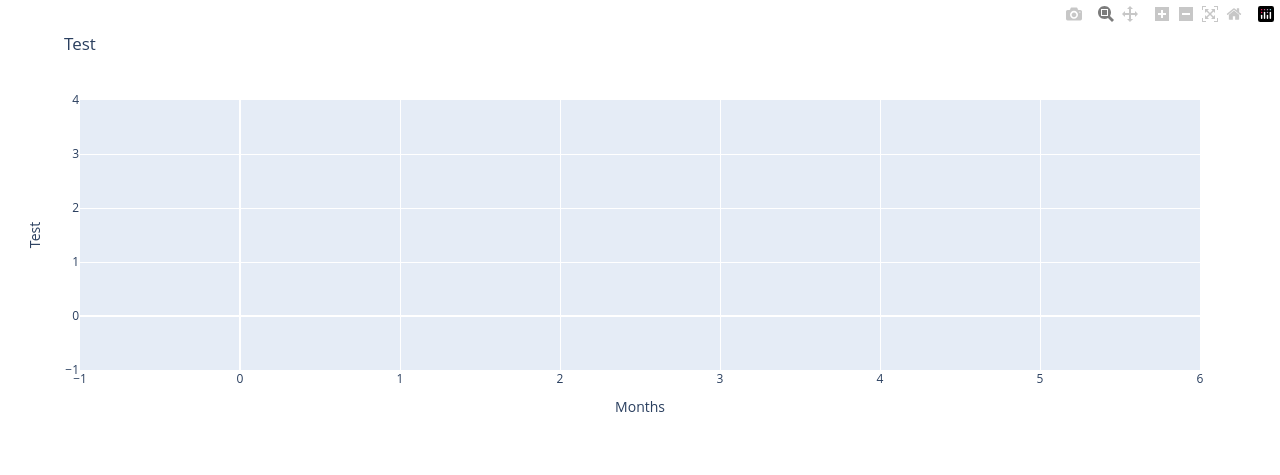
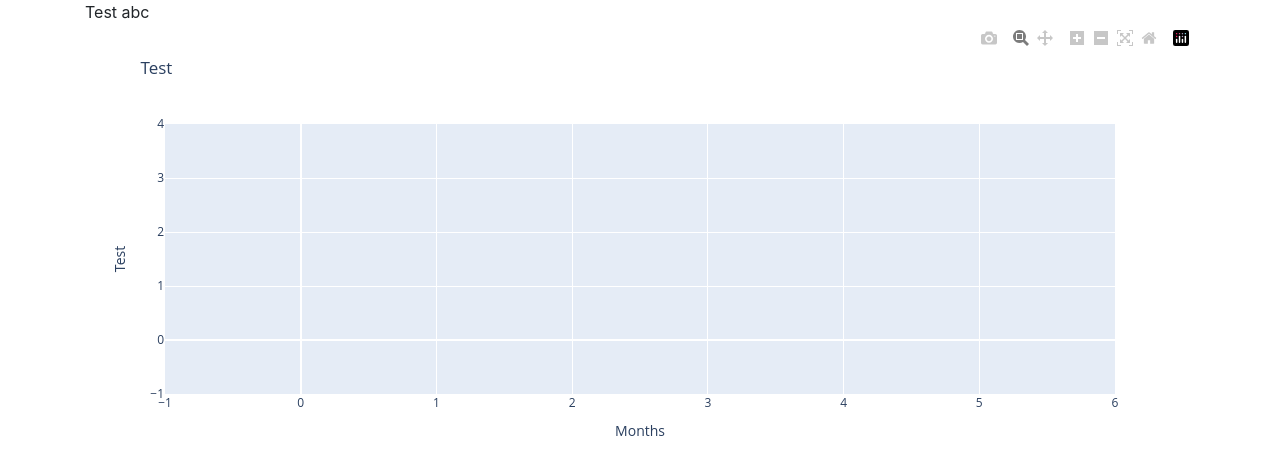
Before and after one commit to coderfever/pyflaskstock, a Flask app: page /plotly in a window 1280 px wide. Shown: the part 56-531 px from the top of the page. Run offline with Flask 2, Linux system fonts and the light colour scheme; some libraries are stand-ins or nearby versions.

Commit message:
use container for base div

```diff
--- a/templates/base.html
+++ b/templates/base.html
@@ -20,7 +20,10 @@
             </form>
         </nav>
 
-        {% block content %}{% endblock %}
+        <div class="container">
+            {% block content %}{% endblock %}
+        </div>
+
 
         <script src="https://code.jquery.com/jquery-3.2.1.slim.min.js" integrity="sha384-KJ3o2DKtIkvYIK3UENzmM7KCkRr/rE9/Qpg6aAZGJwFDMVNA/GpGFF93hXpG5KkN" crossorigin="anonymous"></script>
         <script src="https://cdnjs.cloudflare.com/ajax/libs/popper.js/1.12.9/umd/popper.min.js" integrity="sha384-ApNbgh9B+Y1QKtv3Rn7W3mgPxhU9K/ScQsAP7hUibX39j7fakFPskvXusvfa0b4Q" crossorigin="anonymous"></script>
--- a/templates/test.html
+++ b/templates/test.html
@@ -1,6 +1,10 @@
 {% extends "base.html" %}
 
 {% block content %}
+<div>
+    Test abc
+</div>
+
 {{ plotly }}
 
 {% endblock %}
```
